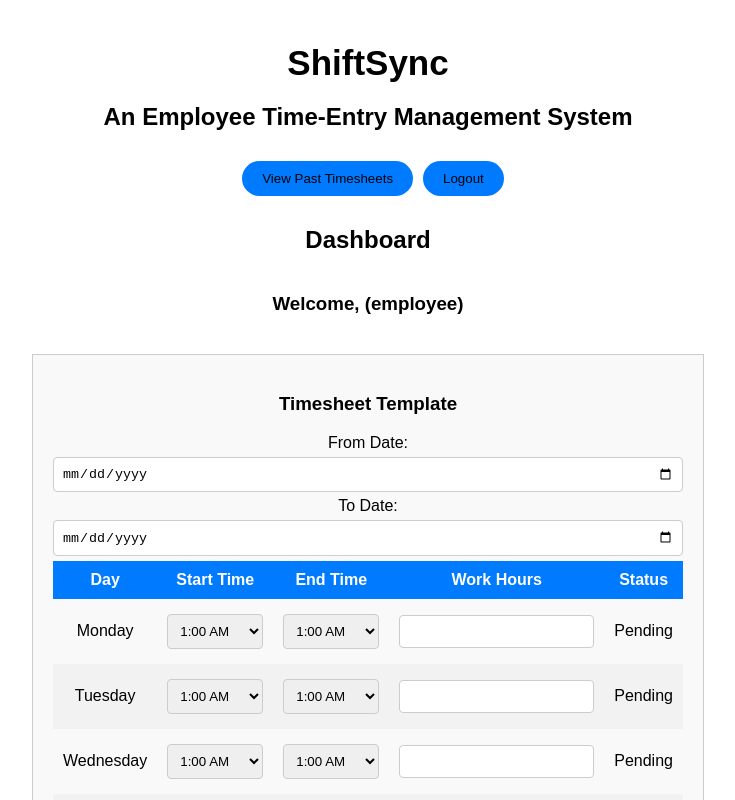
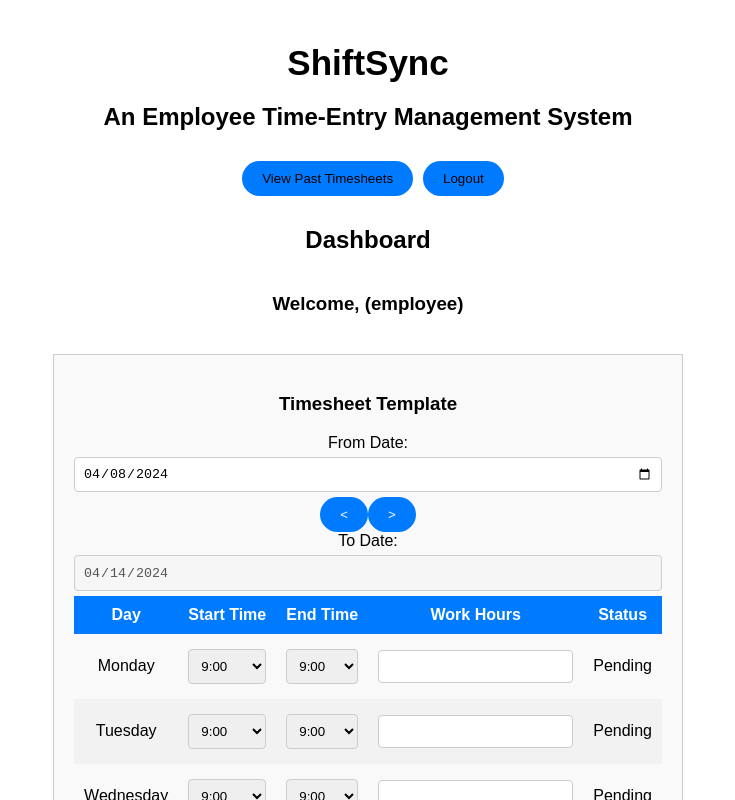
Before and after one commit to Aakash2692/ShiftSync, a React (Create React App) app: page / in a window 1280 px wide. Both pictures are taken after typing "Sample", "Sample123" into the empty fields and a click on the button "Login". Shown: the top 800 px of the page, without its empty margins (272-1007 px from the left). Built offline with nearby package versions, Linux system fonts and the light colour scheme; no server answers.

Commit message:
updated the date and week

```diff
--- a/src/components/Dashboard.js
+++ b/src/components/Dashboard.js
@@ -4,6 +4,8 @@ import "../components/css/Dashboard.css";
 
 const Dashboard = ({ user }) => {
   const [userName, setUserName] = useState("");
+  const [fromDate, setFromDate] = useState("");
+  const [toDate, setToDate] = useState("");
   const [timesheetTemplate, setTimesheetTemplate] = useState(null);
 
   useEffect(() => {
@@ -20,15 +22,34 @@ const Dashboard = ({ user }) => {
   }, [user.id]);
 
   useEffect(() => {
+    // Get today's date
+    const today = new Date();
+    // Calculate the difference between today and the previous Monday
+    const diff = today.getDate() - today.getDay() + (today.getDay() === 0 ? -6 : 1);
+    // Create a new Date object for the previous Monday
+    const monday = new Date(today.setDate(diff));
+    // Format the date as "YYYY-MM-DD"
+    const mondayFormatted = monday.toISOString().split('T')[0];
+    // Set fromDate to the previous Monday
+    setFromDate(mondayFormatted);
+    // Calculate toDate accordingly
+    setToDate(calculateToDate(mondayFormatted));
+  }, []);
+
+  useEffect(() => {
     const generateTimesheetTemplate = () => {
       const template = (
         <div className="timesheet-container">
           <h3>Timesheet Template</h3>
           <form onSubmit={handleSubmit}>
             <label>From Date:</label>
-            <input type="date" name="fromDate" />
+            <div className="date-input">
+              <input type="date" value={fromDate} onChange={handleFromDateChange} />
+              <button onClick={handlePrevWeek}>&lt;</button>
+              <button onClick={handleNextWeek}>&gt;</button>
+            </div>
             <label>To Date:</label>
-            <input type="date" name="toDate" />
+            <input type="date" value={toDate} disabled />
             <table className="timesheet-table">
               <thead>
                 <tr>
@@ -92,53 +113,77 @@ const Dashboard = ({ user }) => {
     };
 
     generateTimesheetTemplate();
-  }, []);
+  }, [fromDate]);
+
+  const handleFromDateChange = (e) => {
+    setFromDate(e.target.value);
+    setToDate(calculateToDate(e.target.value));
+  };
+
+  const handlePrevWeek = (e) => {
+    e.preventDefault(); // Prevent default behavior
+    const prevWeek = new Date(new Date(fromDate).getTime() - 7 * 24 * 60 * 60 * 1000);
+    const prevWeekDate = prevWeek.toISOString().split('T')[0];
+    setFromDate(prevWeekDate);
+    setToDate(calculateToDate(prevWeekDate));
+  };
+
+  const handleNextWeek = (e) => {
+    e.preventDefault(); // Prevent default behavior
+    const today = new Date().toISOString().split('T')[0];
+    if (fromDate !== today) {
+      const nextWeek = new Date(new Date(fromDate).getTime() + 7 * 24 * 60 * 60 * 1000);
+      const nextWeekDate = nextWeek.toISOString().split('T')[0];
+      setFromDate(nextWeekDate);
+      setToDate(calculateToDate(nextWeekDate));
+    }
+  };
+
+  const calculateToDate = (fromDate) => {
+    const toDate = new Date(new Date(fromDate).getTime() + 6 * 24 * 60 * 60 * 1000);
+    return toDate.toISOString().split('T')[0];
+  };
 
   const handleTimeChange = (e, day) => {
     const startTimeName = `startTime_${day}`;
     const endTimeName = `endTime_${day}`;
     const workHoursName = `workHours_${day}`;
-    const startTime = document.querySelector(
-      `select[name="${startTimeName}"]`
-    ).value;
-    const endTime = document.querySelector(
-      `select[name="${endTimeName}"]`
-    ).value;
+    const startTime = document.querySelector(`select[name="${startTimeName}"]`).value;
+    const endTime = document.querySelector(`select[name="${endTimeName}"]`).value;
     const [startHour, startMinute, startPeriod] = startTime.split(/:| /);
     const [endHour, endMinute, endPeriod] = endTime.split(/:| /);
-    let start =
-      parseInt(startHour, 10) +
-      (startPeriod === "PM" && startHour !== "12" ? 12 : 0) +
-      parseInt(startMinute, 10) / 60;
-    let end =
-      parseInt(endHour, 10) +
-      (endPeriod === "PM" && endHour !== "12" ? 12 : 0) +
-      parseInt(endMinute, 10) / 60;
+    let start = parseInt(startHour, 10) + (startPeriod === "PM" && startHour !== "12" ? 12 : 0) + parseInt(startMinute, 10) / 60;
+    let end = parseInt(endHour, 10) + (endPeriod === "PM" && endHour !== "12" ? 12 : 0) + parseInt(endMinute, 10) / 60;
     let hours = end - start;
     if (hours < 0) hours += 24;
-    document.querySelector(`input[name="${workHoursName}"]`).value =
-      hours.toFixed(2);
+    document.querySelector(`input[name="${workHoursName}"]`).value = hours.toFixed(2);
   };
 
   const handleSubmit = (e) => {
+    // Check if the submit event was triggered by clicking the arrows
+    if (e.nativeEvent.submitter && e.nativeEvent.submitter.tagName === "BUTTON") {
+      // If so, return without showing the alert
+      return;
+    }
+    // Otherwise, proceed with submitting the timesheet
     e.preventDefault();
     alert("Timesheet submitted");
   };
 
   const renderTimeOptions = () => {
     const options = [];
-    for (let i = 1; i <= 12; i++) {
+    // Start loop from 9 AM (09:00) and end at 6 PM (18:00)
+    for (let i = 9; i <= 18; i++) {
+      // Add options for each hour
       options.push(
-        <option key={`${i}:00 AM`} value={`${i}:00 AM`}>{`${i}:00 AM`}</option>,
-        <option key={`${i}:00 PM`} value={`${i}:00 PM`}>{`${i}:00 PM`}</option>
-      );
-      options.push(
-        <option key={`${i}:30 AM`} value={`${i}:30 AM`}>{`${i}:30 AM`}</option>,
-        <option key={`${i}:30 PM`} value={`${i}:30 PM`}>{`${i}:30 PM`}</option>
+        <option key={`${i}:00`} value={`${i}:00`}>{`${i}:00`}</option>,
+        <option key={`${i}:30`} value={`${i}:30`}>{`${i}:30`}</option>
       );
     }
     return options;
   };
+
+
 
   const handleLogout = () => {
     // Clear user session and redirect to login page
```
